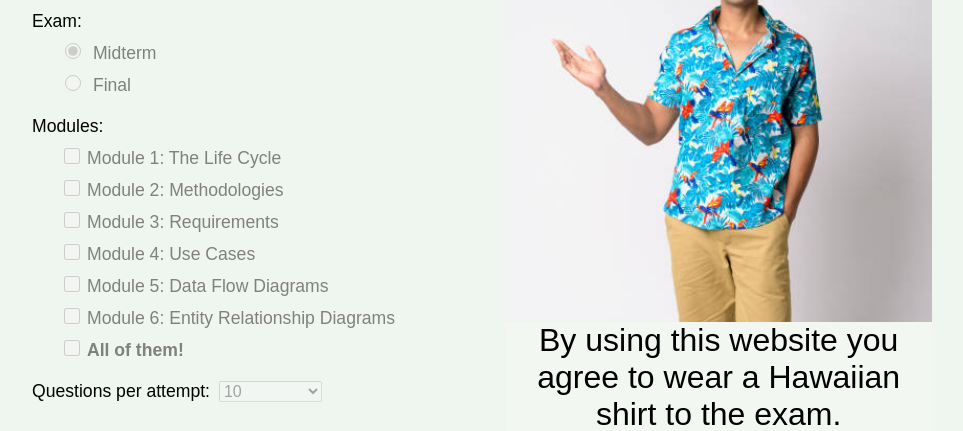
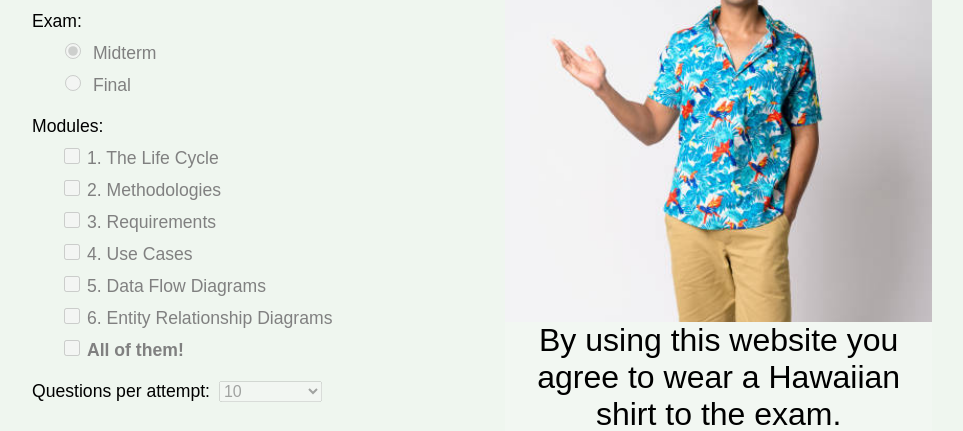
Before and after one commit to pnguyen72/1712quiz, a plain HTML site: page index.html in a window 1280 px wide. Shown: the part 143-574 px from the top of the page, without its empty margins (158-1121 px from the left). Drawn offline with nearby package versions, Linux system fonts and the light colour scheme.

Commit message:
More compact module titles

```diff
--- a/scripts/generators.js
+++ b/scripts/generators.js
@@ -23,7 +23,7 @@ function generateModuleSelection() {
     const moduleCoverage = document.createElement("span");
     modulesSelectBoxes.push(moduleSelectBox);
 
-    moduleTitle.innerHTML = `Module ${index + indexOffset}: ${name}`;
+    moduleTitle.innerHTML = `${index + indexOffset}. ${name}`;
     moduleCoverage.className = "coverage";
     moduleSelectBox.id = `${String(index + indexOffset).padStart(2, "0")}`;
     moduleSelectBox.type = "checkbox";
--- a/styles/home.css
+++ b/styles/home.css
@@ -9,7 +9,7 @@
   }
 
   form {
-    max-width: 450px;
+    max-width: 400px;
 
     h1 > br {
       display: none;
```
